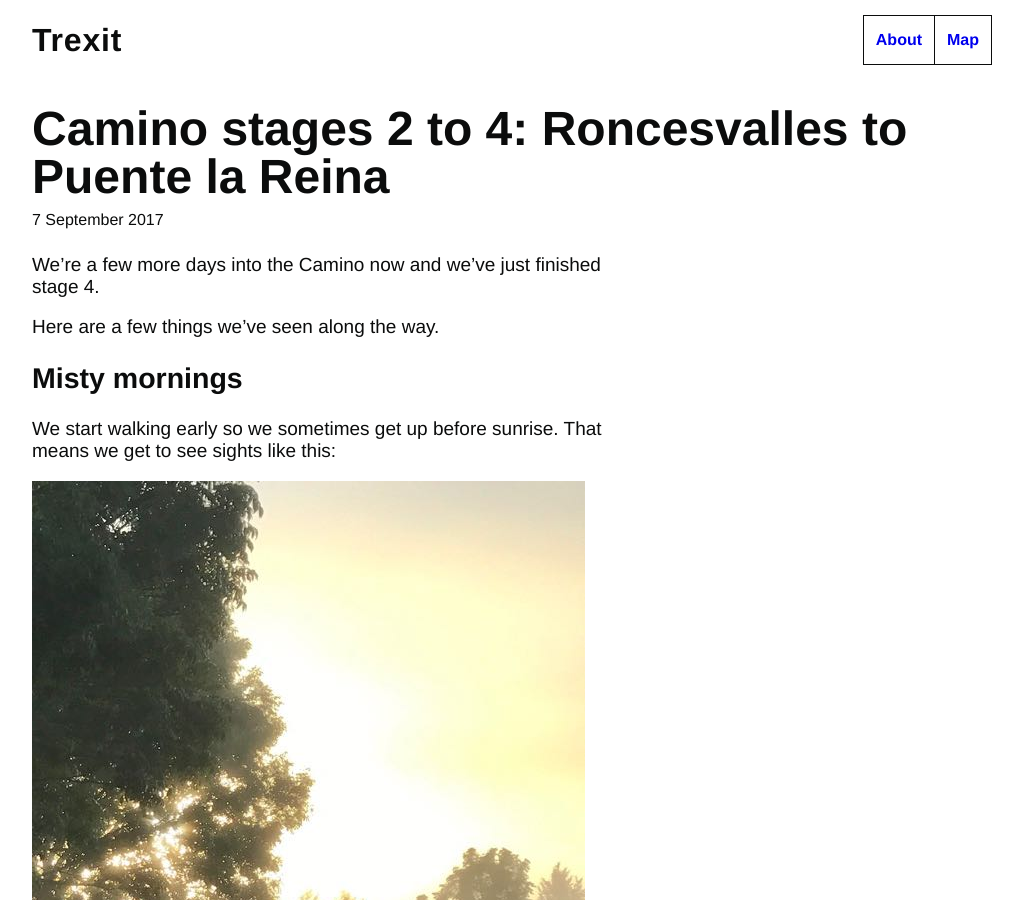
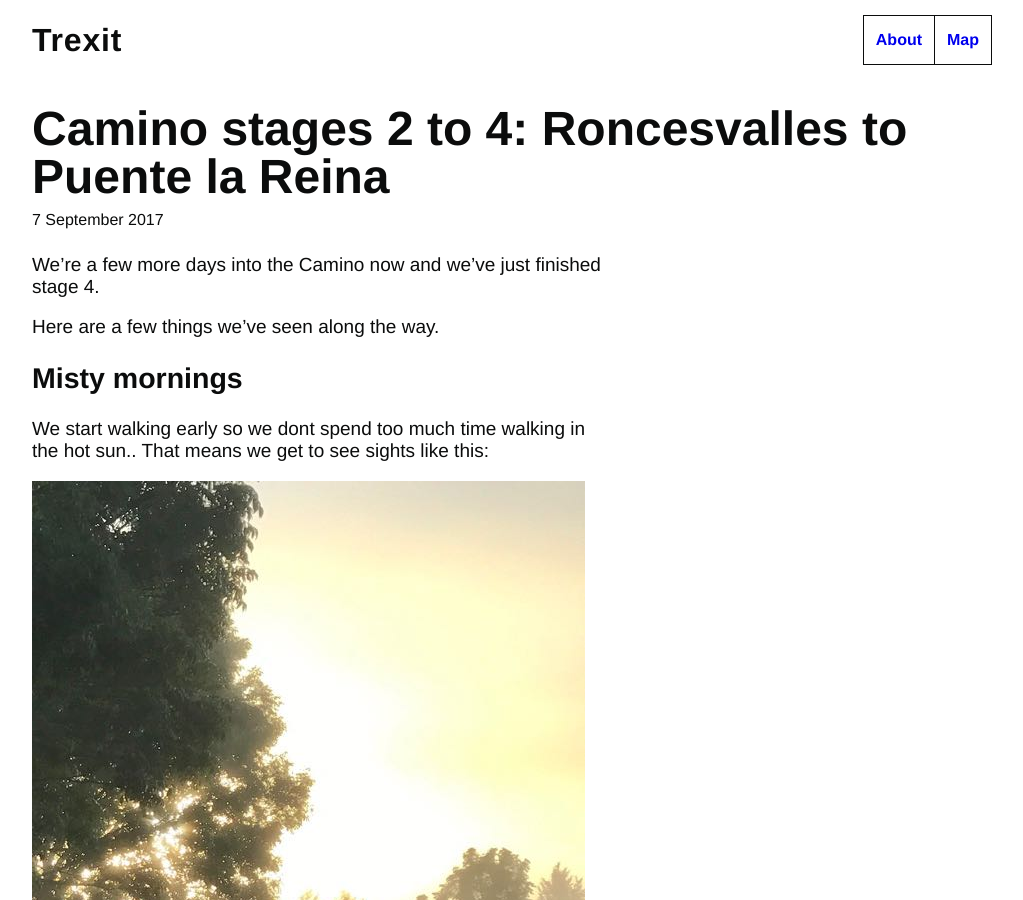
Before and after one commit to tombye/trexit, a Jekyll site: the page built from _posts/2017-09-07-camino-stages-2-to-4.markdown, in a window 1280 px wide and 900 px high. Shown: the whole window, without its empty margins (128-1151 px from the left). Built offline with Jekyll 4.4.1, drawn with Linux system fonts in a browser that asks for light colours.

Commit message:
Update 2017-09-07-camino-stages-2-to-4.markdown

```diff
--- a/_posts/2017-09-07-camino-stages-2-to-4.markdown
+++ b/_posts/2017-09-07-camino-stages-2-to-4.markdown
@@ -11,7 +11,7 @@ Here are a few things we've seen along the way.
 
 ## Misty mornings
 
-We start walking early so we sometimes get up before sunrise. That means we get to see sights like this:
+We start walking early so we dont spend too much time walking in the hot sun.. That means we get to see sights like this:
 
 ![A pilgrim walking down a country road through the mist early in the morning](https://github.com/tombye/trexit/raw/gh-pages/assets/images/misty-morning.jpg)
 
```
